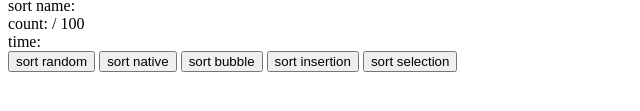
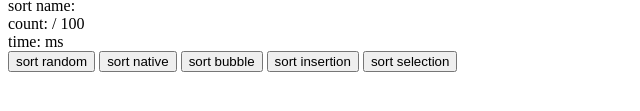
Before and after one commit to syagawa/sort-js, a website: page index.html in a window 1280 px wide. Shown: the part 241-352 px from the top of the page, 0-640 px from the left. Drawn offline with nearby package versions, Linux system fonts and the light colour scheme.

Commit message:
Fix index.html

```diff
--- a/index.html
+++ b/index.html
@@ -21,7 +21,7 @@
         count: {{ sortcount }} / {{ array_length }}
       </div>
       <div class="time">
-        time: {{ sorttime }}
+        time: {{ sorttime }} ms
       </div>
     </div>
     <button v-on:click="sortRandom">sort random</button>
```
